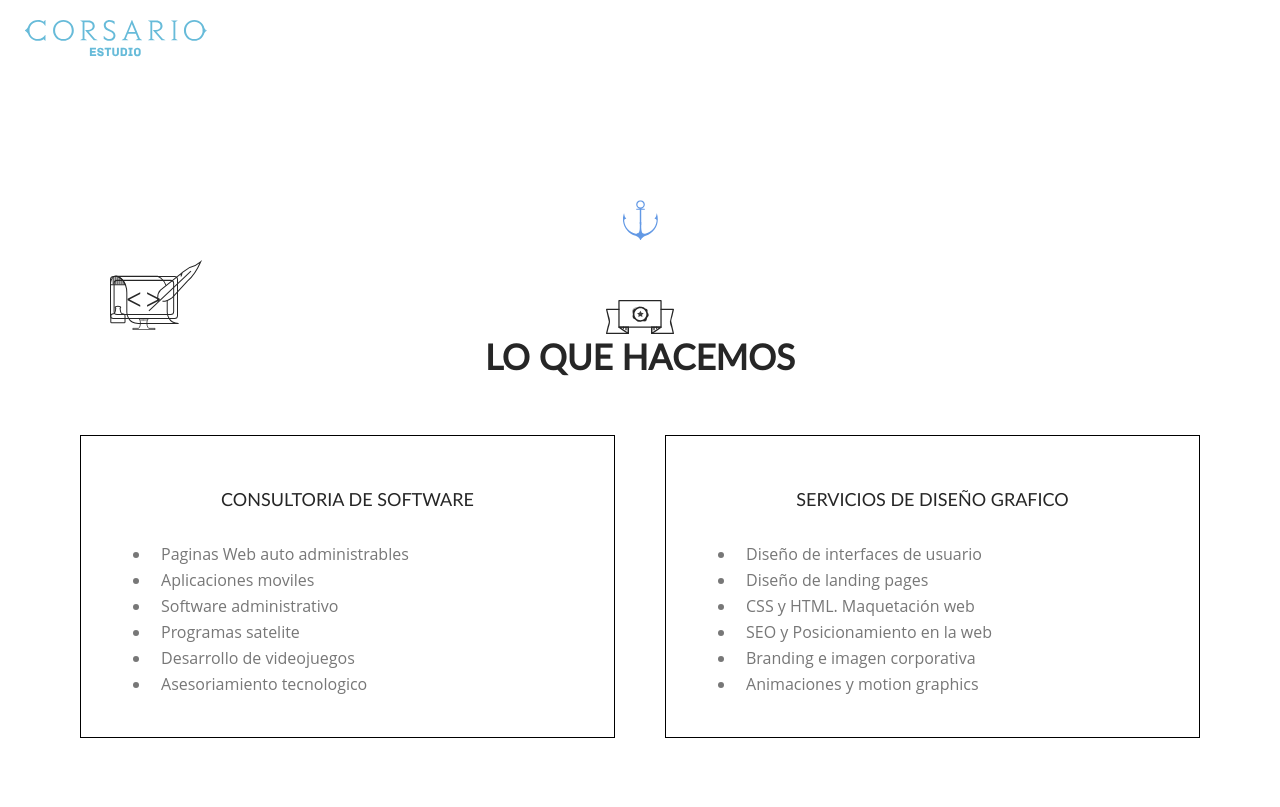
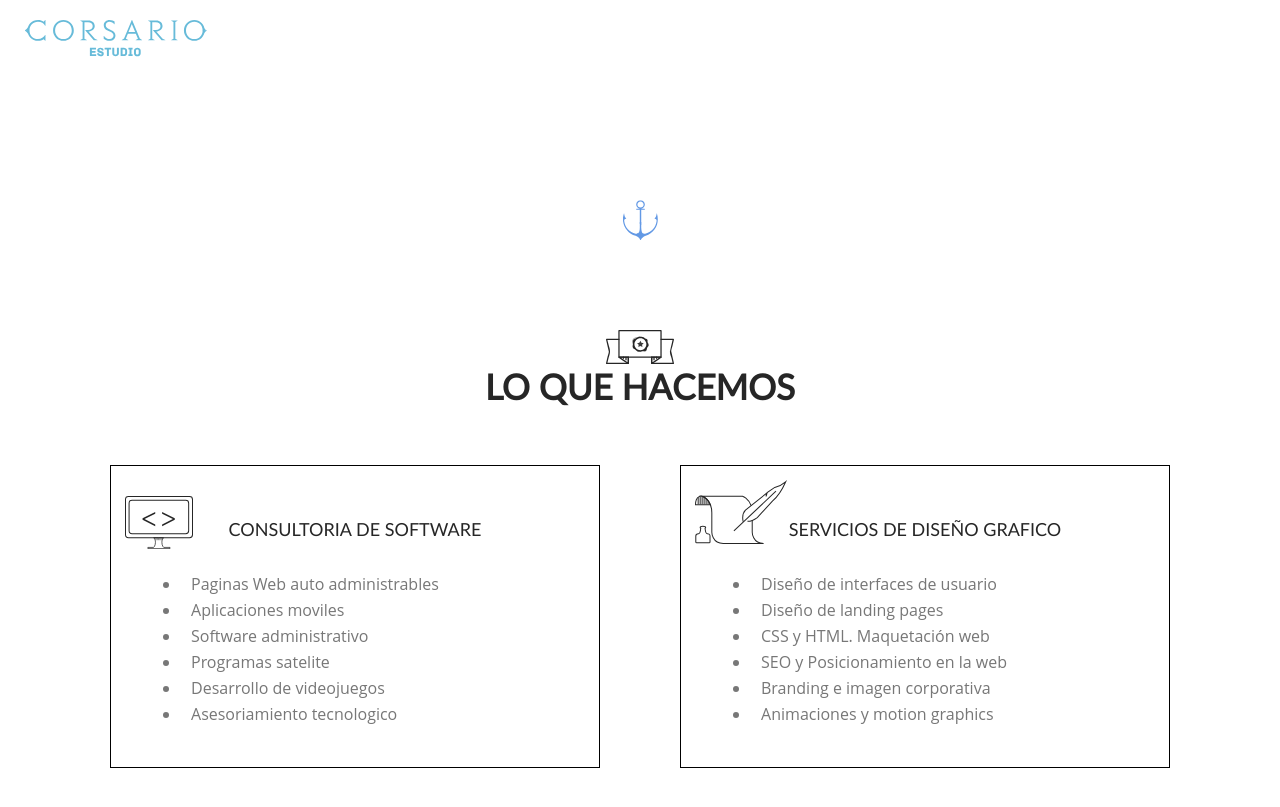
Before and after one commit to CorsarioEstudio/CorsarioEstudio.github.io, a Jekyll site: the page built from index.html, in a window 1280 px wide and 900 px high, scrolled down 1610 px. Shown: the top 807 px of the window. Built offline with Jekyll 4.4.1, drawn with Linux system fonts in a browser that asks for light colours; some web fonts are replaced.

Commit message:
Pagina V1 - Cambios aspecto responsive 9

```diff
--- a/index.html
+++ b/index.html
@@ -14,7 +14,7 @@ layout: default
           <div class="corsario-cover-intro">
             <hr class="visible-xs" style="border:0;">
             <br>
-            <h1 class="cover-text-lead wow fadeInUp" id="leadText" data-wow-duration="1s" data-wow-delay=".3s">Salta a bordo</h1>
+            <h1 data-font-perc="8" class="cover-text-lead wow fadeInUp" id="leadText" data-wow-duration="1s" data-wow-delay=".3s">Salta a bordo</h1>
           </div>
         </div>
       </div>
@@ -35,8 +35,8 @@ layout: default
         <hr class="visible-sm visible-xs">
 
         <div class="col-md-6 text-justify">
-          <h2 class="corsario-heading wow fadeInUp" data-wow-duration="1s" data-wow-delay=".3s">Sobre nosotros</h2>
-          <p class="wow fadeInUp" data-wow-duration="1s" data-wow-delay=".6s">En Corsario Estudio <b>creamos</b>.
+          <h2 data-font-perc="6" class="corsario-heading wow fadeInUp" data-wow-duration="1s" data-wow-delay=".3s">Sobre nosotros</h2>
+          <p data-font-perc="3" class="wow fadeInUp" data-wow-duration="1s" data-wow-delay=".6s">En Corsario Estudio <b>creamos</b>.
             Observamos los problemas que se le presentan a nuestros clientes, investigamos las posibles causas y finalmente <b>creamos soluciones.</b>
             Tomamos ideas geniales y salimos a analizar los mercados, interactuamos con posibles usuarios y armamos un plan de accion para de esa idea <b>crear un producto.</b>
             Asi que dinos,<b> ¿que quieres crear?</b></p>
@@ -56,17 +56,19 @@ layout: default
     </div>
 
     <div class="corsario-project-style-2 js-full-height" data-self="yes">
+      <div class="seccion">
+        <div>
           <div class="text-center">
             {% include svg/encabezado-1.svg %}
           </div>
-      <h2 class="corsario-heading wow fadeInUp text-center" data-wow-duration="1s">LO QUE HACEMOS</h2>
-      <div class="text-center">
-        <div class="recuadro-container">
+          <h2 data-font-perc="6" class="corsario-heading wow fadeInUp text-center" data-wow-duration="1s">LO QUE HACEMOS</h2>
+          <div class="col-md-12 text-center">
+            <div class="col-md-6 col-sm-6">
               <div class="recuadro">
                 <img class="soft" src="images/software-illustration.svg"/>
                 <br>
                 <h4>Consultoria de Software</h4>
-            <ul>
+                <ul data-font-perc="3">
                   <li>Paginas Web auto administrables</li>
                   <li>Aplicaciones moviles</li>
                   <li>Software administrativo</li>
@@ -76,12 +78,12 @@ layout: default
                 </ul>
               </div>
             </div>
-        <div class="recuadro-container">
+            <div class="col-md-6 col-sm-6">
               <div class="recuadro">
                 <img src="images/servicios-illustration.svg"/>
                 <br>
                 <h4>Servicios de diseño grafico</h4>
-            <ul>
+                <ul data-font-perc="3">
                   <li>Diseño de interfaces de usuario</li>
                   <li>Diseño de landing pages</li>
                   <li>CSS y HTML. Maquetación web</li>
@@ -90,7 +92,11 @@ layout: default
                   <li>Animaciones y motion graphics</li>
                 </ul>
               </div>
+            </div>
+          </div>
           <br>
+
+
         </div>
       </div>
       <span class="scroll-btn fadeInUp hidden-xs">
@@ -111,7 +117,7 @@ layout: default
               {% include svg/encabezado-2.svg %}
             </div>
             <br>
-            <h2 class="corsario-heading wow fadeInUp" data-wow-duration="1s">NUESTROS PROYECTOS</h2>
+            <h2 data-font-perc="6" class="corsario-heading wow fadeInUp" data-wow-duration="1s">NUESTROS PROYECTOS</h2>
           </div>
         </div>
         <div class="row p-b">
```
Lines whose indentation alone changed are shown as unchanged.
